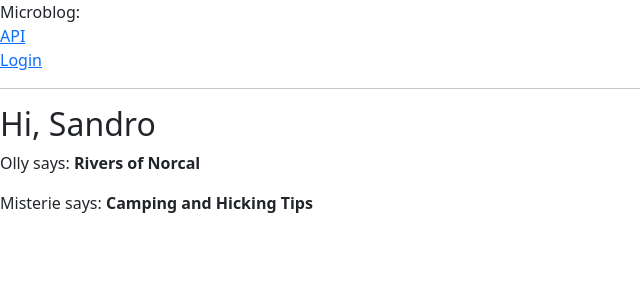
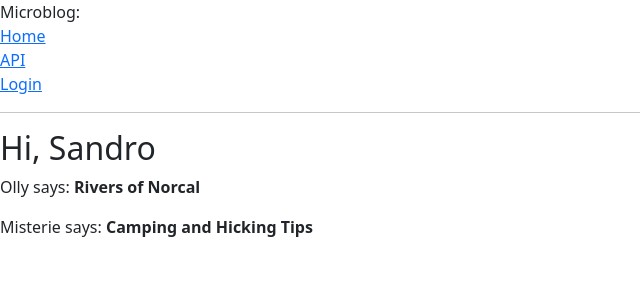
Before and after one commit to sunny-aguilar/py-web-app-01, a Flask app: page / in a window 1280 px wide. Shown: the top 300 px of the page, without its empty margins (0-640 px from the left). Run offline with Flask 2, Linux system fonts and the light colour scheme.

Commit message:
large structure app 01

```diff
--- a/app/templates/base.html
+++ b/app/templates/base.html
@@ -14,6 +14,7 @@
 </head>
 <body>
   <div>Microblog:</div>
+  <div><a href="/">Home</a></div>
   <div><a href="/api">API</a></div>
   <div><a href="/login">Login</a></div>
   <hr>
```
